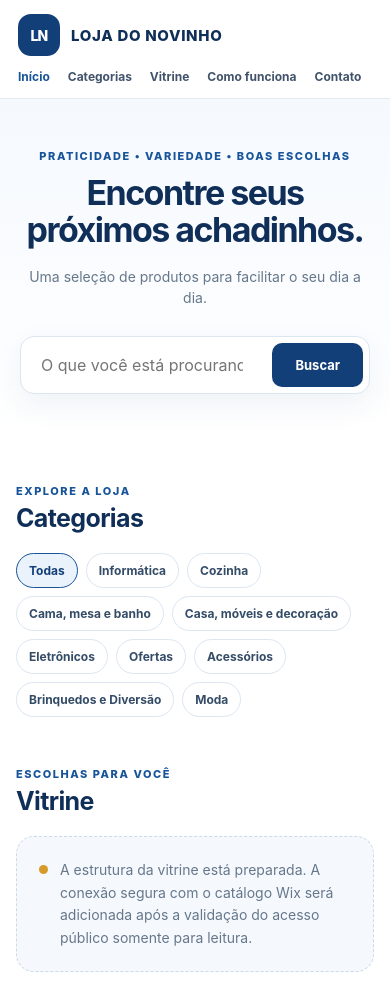
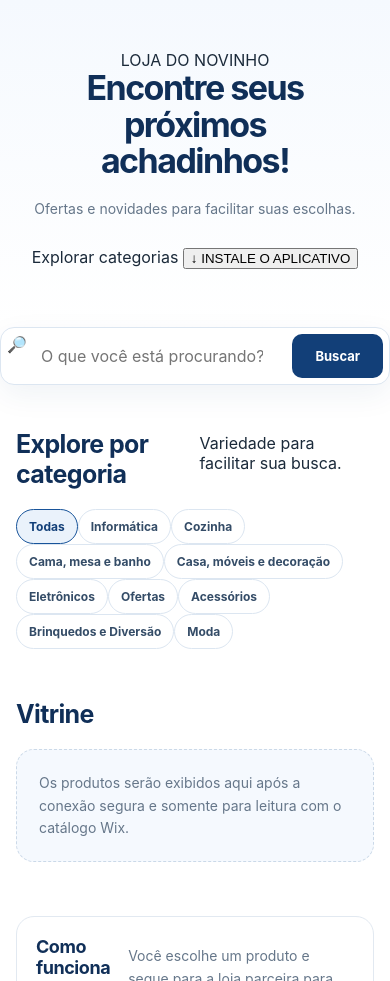
Before and after one commit to Eliton209/-loja-do-novinho-app, a plain HTML site: page v2/site/index.html in a window 390 px wide. Shown: the top 981 px of the page. Drawn offline with Linux system fonts and the light colour scheme.

Commit message:
Ajusta estrutura visual da V2 conforme referência Wix mobile

```diff
--- a/v2/site/index.html
+++ b/v2/site/index.html
@@ -3,76 +3,65 @@
 <head>
   <meta charset="utf-8">
   <meta name="viewport" content="width=device-width, initial-scale=1">
-  <meta name="theme-color" content="#123f78">
-  <meta name="description" content="Encontre seus próximos achadinhos na Loja do Novinho.">
+  <meta name="theme-color" content="#164f9f">
+  <meta name="description" content="Ofertas e novidades para facilitar suas escolhas na Loja do Novinho.">
   <title>Loja do Novinho | Vitrine</title>
   <link rel="stylesheet" href="./styles.css">
   <script src="./app.js" defer></script>
 </head>
 <body>
-  <header class="site-header">
-    <a class="brand" href="./" aria-label="Loja do Novinho, página inicial">
-      <span class="brand-mark" aria-hidden="true">LN</span>
-      <span class="brand-name">LOJA DO NOVINHO</span>
-    </a>
-    <nav class="main-nav" aria-label="Navegação principal">
-      <a href="./" aria-current="page">Início</a>
-      <a href="#categorias">Categorias</a>
-      <a href="#vitrine">Vitrine</a>
-      <a href="#como-funciona">Como funciona</a>
-      <a href="#contato">Contato</a>
-    </nav>
-  </header>
-
   <main>
     <section class="hero" aria-labelledby="hero-title">
-      <p class="eyebrow">Praticidade • variedade • boas escolhas</p>
-      <h1 id="hero-title">Encontre seus próximos achadinhos.</h1>
-      <p class="hero-copy">Uma seleção de produtos para facilitar o seu dia a dia.</p>
+      <div class="hero-banner" role="img" aria-label="Banner principal da Loja do Novinho">
+        <!-- A imagem original do banner Wix deve ser conectada aqui quando o arquivo/URL original for identificado. -->
+        <span class="banner-brand">LOJA DO NOVINHO</span>
+      </div>
+      <div class="hero-panel">
+        <h1 id="hero-title">Encontre seus próximos<br class="desktop-break"> achadinhos!</h1>
+        <p class="hero-copy">Ofertas e novidades para facilitar suas escolhas.</p>
+        <a class="button button-gold" href="#categorias">Explorar categorias</a>
+        <button class="button button-gold button-install" id="install-app" type="button">↓ INSTALE O APLICATIVO</button>
+      </div>
+    </section>
+
+    <section class="search-area" aria-label="Buscar produtos">
       <form class="search" role="search" id="search-form">
         <label class="sr-only" for="search-input">Buscar produtos</label>
+        <span class="search-icon" aria-hidden="true">🔎</span>
         <input id="search-input" type="search" placeholder="O que você está procurando?" autocomplete="off">
         <button type="submit">Buscar</button>
       </form>
+      <div class="section-divider" aria-hidden="true"></div>
     </section>
 
-    <section class="section" id="categorias" aria-labelledby="categories-title">
+    <section class="section categories-section" id="categorias" aria-labelledby="categories-title">
       <div class="section-heading">
-        <div>
-          <p class="eyebrow">Explore a loja</p>
-          <h2 id="categories-title">Categorias</h2>
-        </div>
+        <h2 id="categories-title">Explore por categoria</h2>
+        <p>Variedade para facilitar sua busca.</p>
       </div>
-      <div class="category-list" id="category-list" aria-label="Filtrar por categoria"></div>
+      <div class="category-grid" id="category-list" aria-label="Escolha uma categoria"></div>
     </section>
 
     <section class="section products-section" id="vitrine" aria-labelledby="products-title">
-      <div class="section-heading">
-        <div>
-          <p class="eyebrow">Escolhas para você</p>
-          <h2 id="products-title">Vitrine</h2>
-        </div>
+      <div class="section-heading products-heading">
+        <h2 id="products-title">Vitrine</h2>
         <span class="result-count" id="result-count" aria-live="polite"></span>
       </div>
       <div class="product-grid" id="product-grid">
         <div class="catalog-state" role="status">
-          <span class="state-dot"></span>
-          <p>A estrutura da vitrine está preparada. A conexão segura com o catálogo Wix será adicionada após a validação do acesso público somente para leitura.</p>
+          <p>Os produtos serão exibidos aqui após a conexão segura e somente para leitura com o catálogo Wix.</p>
         </div>
       </div>
     </section>
 
     <section class="info-section" id="como-funciona">
-      <div class="info-icon" aria-hidden="true">✓</div>
-      <div>
-        <h2>Como funciona</h2>
-        <p>Você escolhe um produto e segue para a loja parceira, onde confere os detalhes, a disponibilidade e finaliza sua compra com segurança.</p>
-      </div>
+      <h2>Como funciona</h2>
+      <p>Você escolhe um produto e segue para a loja parceira para conferir os detalhes, a disponibilidade e finalizar sua compra.</p>
     </section>
   </main>
 
   <footer class="site-footer" id="contato">
-    <a class="footer-brand" href="./">LOJA DO NOVINHO</a>
+    <strong>LOJA DO NOVINHO</strong>
     <p>Ficou com alguma dúvida? Entre em contato pelo WhatsApp.</p>
     <small>As compras e entregas são realizadas diretamente pelas lojas parceiras.</small>
   </footer>
```
